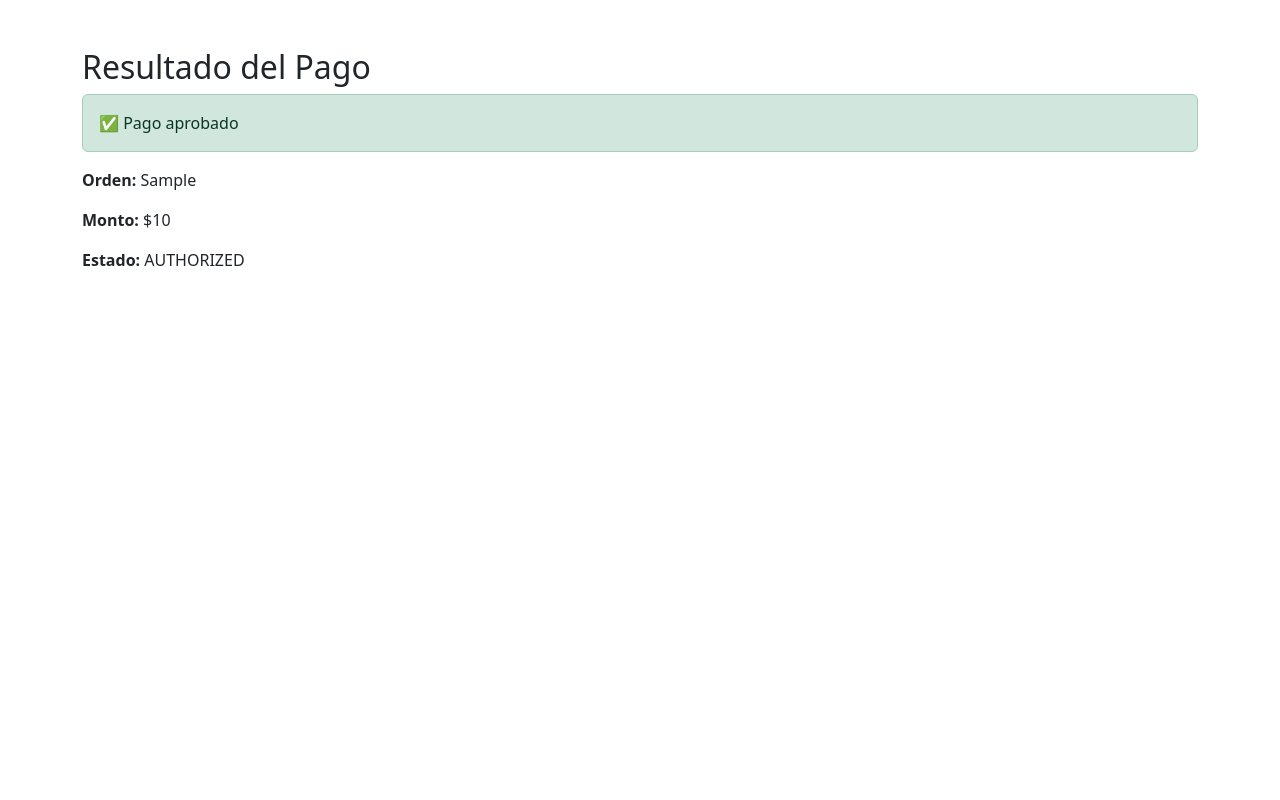
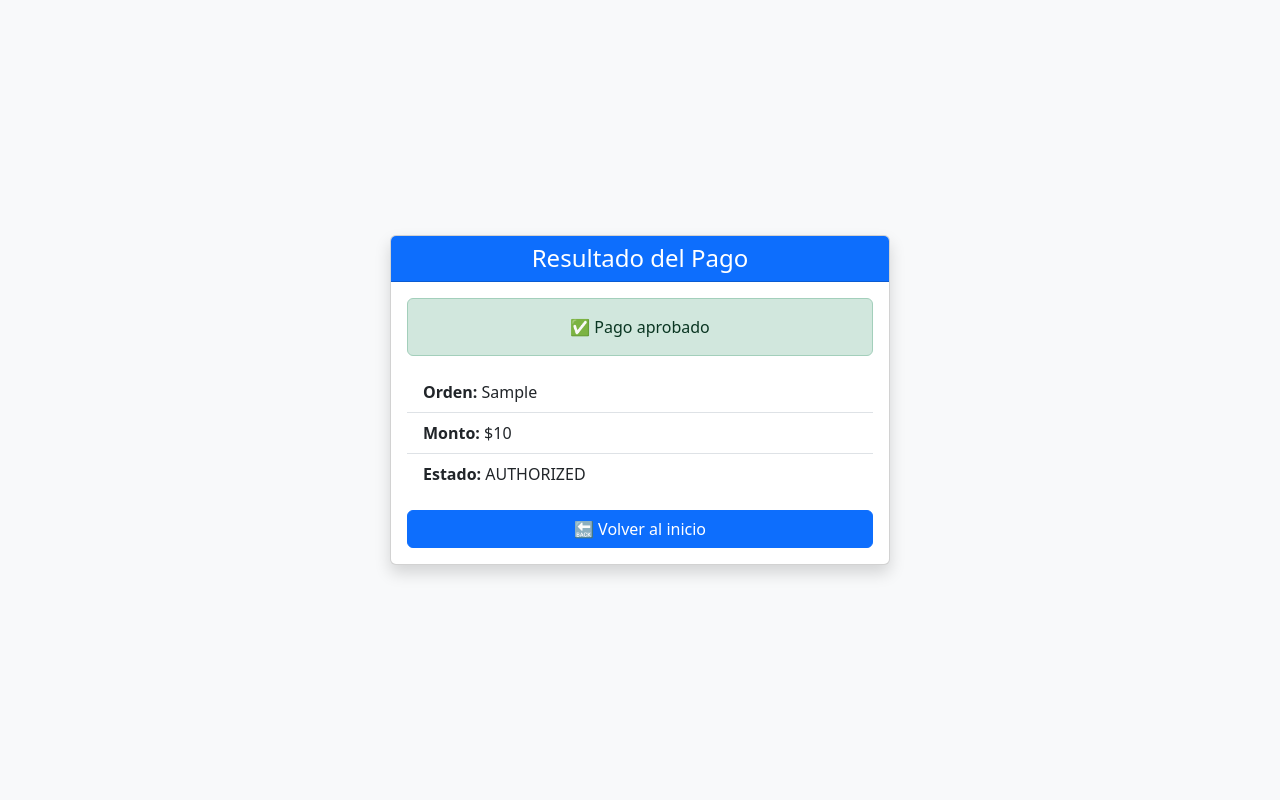
Before and after one commit to xJonathanMx/proyecto_ventas, a Flask app: template app/templates/resultado.html in a window 1280 px wide. Run offline with Flask 3, Linux system fonts and the light colour scheme; the template is opened without the code that fills it: most values are stand-ins (such as "Sample title", 1, 10 or a date in 2020).

Commit message:
Terminado (se supone)

```diff
--- a/app/__init__.py
+++ b/app/__init__.py
@@ -2,6 +2,7 @@ from flask import Flask
 from flask_cors import CORS
 from flask_sqlalchemy import SQLAlchemy
 import os
+
 
 db = SQLAlchemy()
 
--- a/app/routes/payments.py
+++ b/app/routes/payments.py
@@ -54,7 +54,7 @@ def resultado_pago():
     response = transaction.commit(token_ws)
     current_app.logger.info(f"Respuesta Transbank: {response}")
 
-    if response.get('status') == 'APPROVED':
+    if response.get('status') == 'AUTHORIZED' and response.get('response_code') == 0:
         buy_order = response.get('buy_order')
         current_app.logger.info(f"Buy order: {buy_order}")
 
@@ -81,4 +81,4 @@ def resultado_pago():
     else:
         current_app.logger.warning(f"Pago no aprobado, status: {response.get('status')}")
 
-    return redirect('/')
+    return render_template('resultado.html', response=response)
--- a/app/templates/resultado.html
+++ b/app/templates/resultado.html
@@ -3,20 +3,35 @@
 <head>
     <meta charset="UTF-8">
     <title>Resultado del Pago</title>
+    <meta name="viewport" content="width=device-width, initial-scale=1">
     <link href="https://cdn.jsdelivr.net/npm/bootstrap@5.3.6/dist/css/bootstrap.min.css" rel="stylesheet">
 </head>
-<body>
-<div class="container mt-5">
-    <h2>Resultado del Pago</h2>
-    {% if response.status == 'AUTHORIZED' %}
-        <div class="alert alert-success">✅ Pago aprobado</div>
-    {% else %}
-        <div class="alert alert-danger">❌ Pago rechazado o fallido</div>
-    {% endif %}
+<body class="bg-light">
 
-    <p><strong>Orden:</strong> {{ response.buy_order }}</p>
-    <p><strong>Monto:</strong> ${{ response.amount }}</p>
-    <p><strong>Estado:</strong> {{ response.status }}</p>
+<div class="container d-flex justify-content-center align-items-center min-vh-100">
+    <div class="card shadow w-100" style="max-width: 500px;">
+        <div class="card-header bg-primary text-white text-center">
+            <h4 class="mb-0">Resultado del Pago</h4>
+        </div>
+        <div class="card-body">
+            {% if response.status == 'AUTHORIZED' %}
+                <div class="alert alert-success text-center">✅ Pago aprobado</div>
+            {% else %}
+                <div class="alert alert-danger text-center">❌ Pago rechazado o fallido</div>
+            {% endif %}
+
+            <ul class="list-group list-group-flush my-3">
+                <li class="list-group-item"><strong>Orden:</strong> {{ response.buy_order }}</li>
+                <li class="list-group-item"><strong>Monto:</strong> ${{ response.amount }}</li>
+                <li class="list-group-item"><strong>Estado:</strong> {{ response.status }}</li>
+            </ul>
+
+            <div class="d-grid">
+                <a href="/" class="btn btn-primary">🔙 Volver al inicio</a>
+            </div>
+        </div>
+    </div>
 </div>
+
 </body>
 </html>
```
Also changed, not shown: app/routes/routes.py (+7 -0 lines), app/templates/index.html (+23 -5 lines), app/templates/pagar.html (+23 -13 lines), app/zapatex.db.
